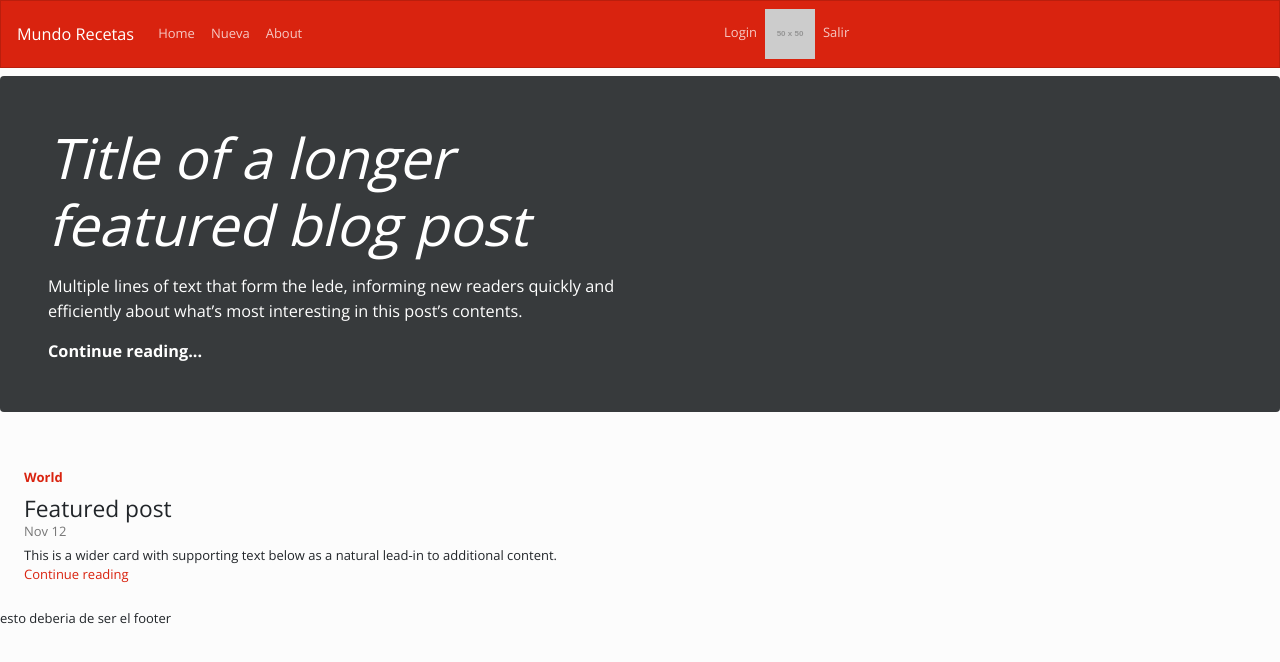
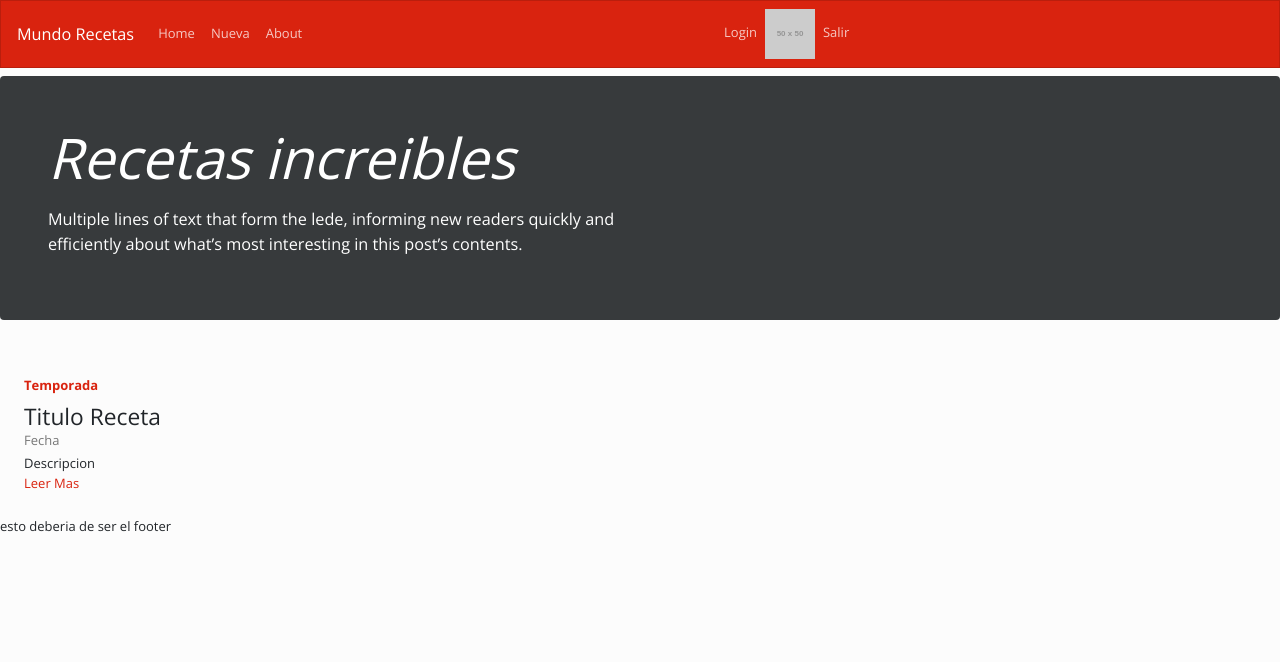
Before and after one commit to tedybak/recetas, an Angular app: page / in a window 1280 px wide. Shown: the top 662 px of the page. Built offline with nearby package versions, Linux system fonts and the light colour scheme.

Commit message:
finalizando maquetacion

```diff
--- a/src/app/core/shell/components/home/home.component.html
+++ b/src/app/core/shell/components/home/home.component.html
@@ -1,15 +1,14 @@
 <div class="jumbotron p-4 p-md-5 text-white rounded bg-dark mt-2">
   <div class="col-md-6 px-0">
-    <h1 class="display-4 font-italic">Title of a longer featured blog post</h1>
+    <h1 class="display-4 font-italic">Recetas increibles</h1>
     <p class="lead my-3">Multiple lines of text that form the lede, informing new readers quickly and efficiently about what’s most interesting in this post’s contents.</p>
-    <p class="lead mb-0"><a href="#" class="text-white font-weight-bold">Continue reading...</a></p>
-  </div>
+   </div>
 </div>
 
 <div class="col p-4 d-flex flex-column position-static">
-  <strong class="d-inline-block mb-2 text-primary">World</strong>
-  <h3 class="mb-0">Featured post</h3>
-  <div class="mb-1 text-muted">Nov 12</div>
-  <p class="card-text mb-auto">This is a wider card with supporting text below as a natural lead-in to additional content.</p>
-  <a href="#" class="stretched-link">Continue reading</a>
+  <strong class="d-inline-block mb-2 text-primary">Temporada</strong>
+  <h3 class="mb-0">Titulo Receta</h3>
+  <div class="mb-1 text-muted">Fecha</div>
+  <p class="card-text mb-auto">Descripcion</p>
+  <a href="#" class="stretched-link">Leer Mas</a>
 </div>
```
